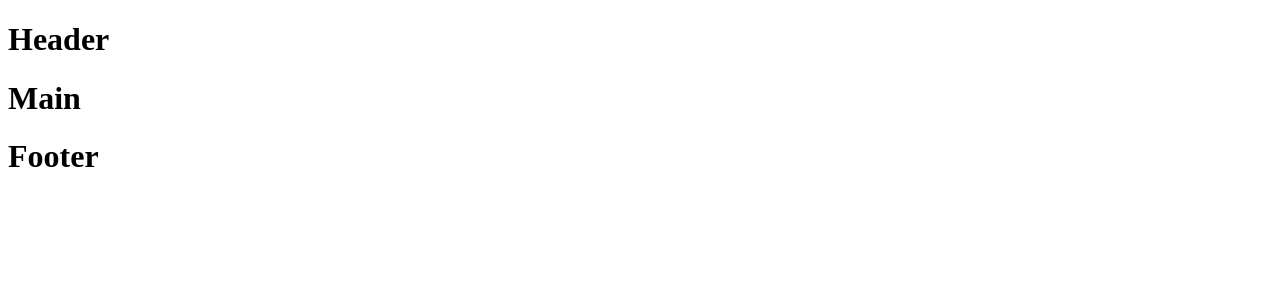
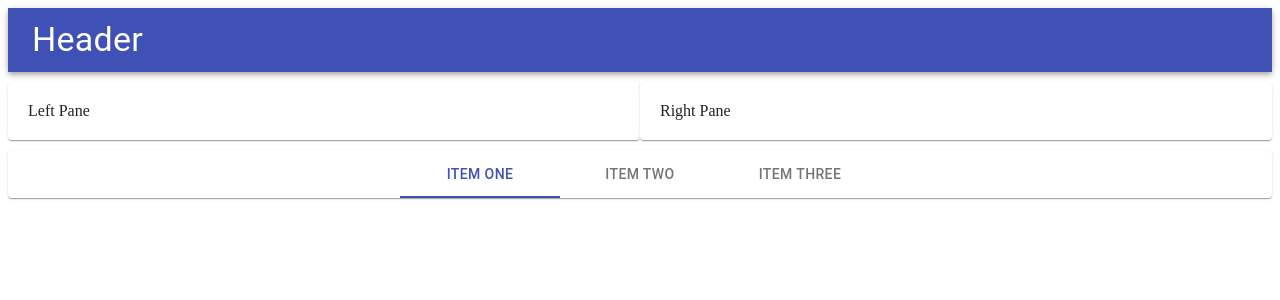
Before and after one commit to rdgozum/react-material-ui, a React (Create React App) app: page / in a window 1280 px wide. Shown: the top 300 px of the page. Built offline with nearby package versions, Linux system fonts and the light colour scheme.

Commit message:
Implement Grid Layout

```diff
--- a/src/Components/Layouts/Footer.js
+++ b/src/Components/Layouts/Footer.js
@@ -1,10 +1,21 @@
 import React from 'react'
+import { Paper, Tabs, Tab } from '@material-ui/core'
 
 function Footer() {
+  const value = 0
   return (
-    <div>
-      <h1>Footer</h1>
-    </div>
+    <Paper>
+      <Tabs
+        value={value}
+        indicatorColor="primary"
+        textColor="primary"
+        centered
+      >
+        <Tab label="Item One" />
+        <Tab label="Item Two" />
+        <Tab label="Item Three" />
+      </Tabs>
+    </Paper>
   )
 }
 
--- a/src/Components/Layouts/Header.js
+++ b/src/Components/Layouts/Header.js
@@ -1,10 +1,15 @@
-import React from 'react'
+import React from 'react';
+import { AppBar, Toolbar, Typography } from '@material-ui/core'
 
 function Header() {
   return (
-    <div>
-      <h1>Header</h1>
-    </div>
+    <AppBar position="static">
+      <Toolbar>
+        <Typography variant="h4">
+          Header
+        </Typography>
+      </Toolbar>
+    </AppBar>
   )
 }
 
--- /dev/null
+++ b/src/Components/Main/LeftPane.js
@@ -0,0 +1,12 @@
+import React from 'react'
+import { Paper } from '@material-ui/core'
+
+function LeftPane({ styles }) {
+  return (
+    <Paper style={ styles.Paper }>
+      Left Pane
+    </Paper>
+  )
+}
+
+export default LeftPane
--- /dev/null
+++ b/src/Components/Main/RightPane.js
@@ -0,0 +1,12 @@
+import React from 'react'
+import { Paper } from '@material-ui/core'
+
+function RightPane({ styles }) {
+  return (
+    <Paper style={ styles.Paper }>
+      Right Pane
+    </Paper>
+  )
+}
+
+export default RightPane
--- a/src/Components/Main/index.js
+++ b/src/Components/Main/index.js
@@ -1,10 +1,26 @@
 import React from 'react'
+import { Grid } from '@material-ui/core'
+import LeftPane from './LeftPane'
+import RightPane from './RightPane'
+
+const styles = {
+  Paper: {
+    padding: 20,
+    marginTop: 10,
+    marginBottom: 10
+  }
+}
 
 function Main() {
   return (
-    <div>
-      <h1>Main</h1>
-    </div>
+    <Grid container>
+       <Grid item sm>
+          <LeftPane styles={ styles } />
+       </Grid>
+       <Grid item sm>
+          <RightPane styles={ styles } />
+       </Grid>
+     </Grid>
   )
 }
 
```
